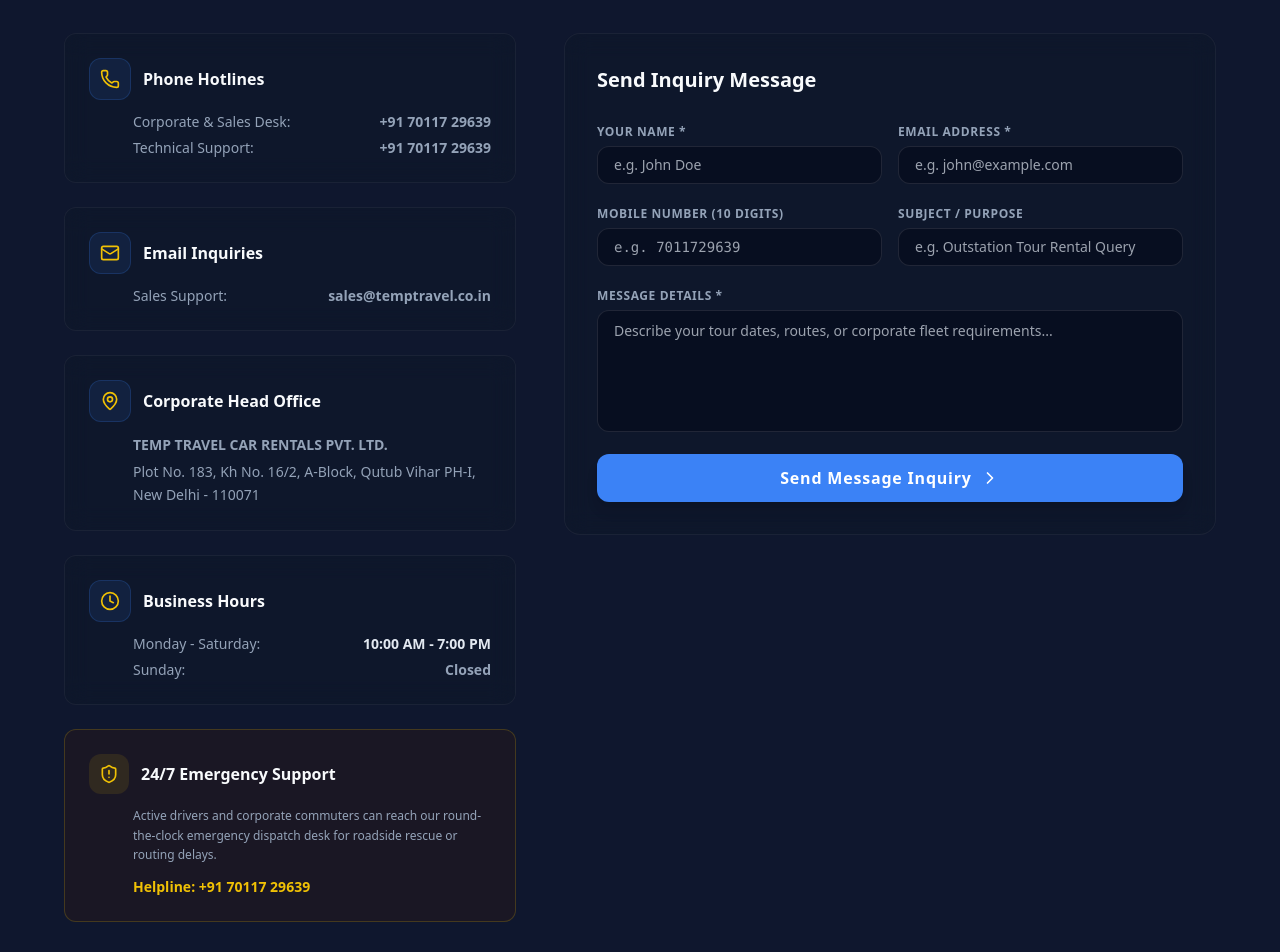
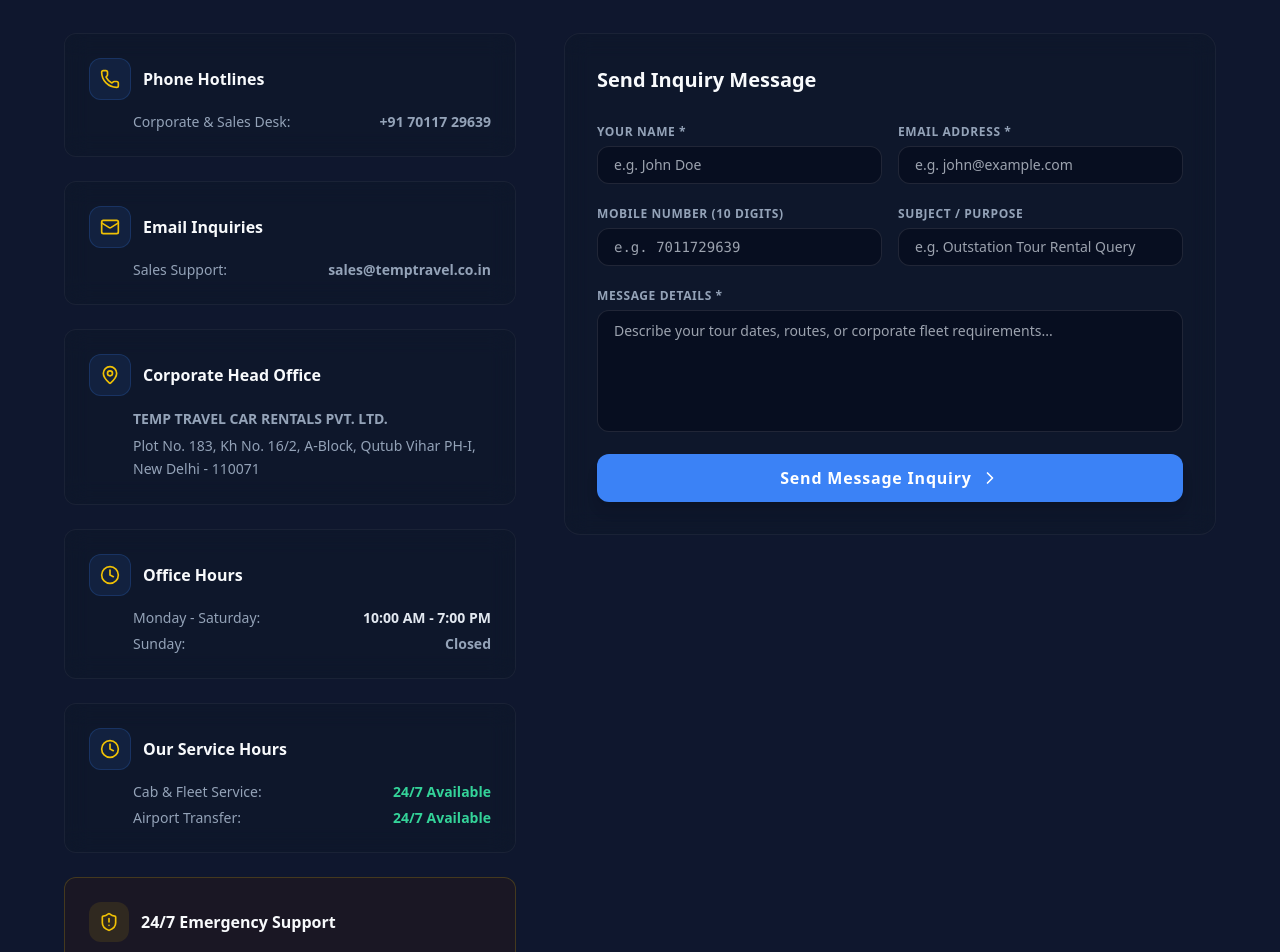
Before and after one commit to Navneetk334/temp-travel-demo, a Next.js app: page /contact in a window 1280 px wide. Shown: the part 480-1432 px from the top of the page. Built offline with nearby package versions, Linux system fonts and the light colour scheme.

Commit message:
Update contact page text, hours, and hotlines

```diff
--- a/app/(public)/contact/page.tsx
+++ b/app/(public)/contact/page.tsx
@@ -93,10 +93,6 @@ export default function ContactPage() {
                     <span className="text-slate-400">Corporate & Sales Desk:</span>
                     <a href="tel:+917011729639" className="font-bold hover:text-accent transition-colors">+91 70117 29639</a>
                   </div>
-                  <div className="flex justify-between items-center">
-                    <span className="text-slate-400">Technical Support:</span>
-                    <a href="tel:+917011729639" className="font-bold hover:text-accent transition-colors">+91 70117 29639</a>
-                  </div>
                 </div>
               </div>
 
@@ -132,13 +128,13 @@ export default function ContactPage() {
                 </div>
               </div>
 
-              {/* Business Hours Card */}
+              {/* Office Hours Card */}
               <div className="glassmorphism p-6 rounded-xl border border-border space-y-3">
                 <div className="flex items-center gap-3">
                   <div className="bg-primary/10 border border-primary/20 p-2.5 rounded-lg text-accent">
                     <Clock className="w-5 h-5" />
                   </div>
-                  <h3 className="font-bold text-slate-50 text-base">Business Hours</h3>
+                  <h3 className="font-bold text-slate-50 text-base">Office Hours</h3>
                 </div>
                 <div className="space-y-1.5 pl-11 text-sm text-slate-400">
                   <div className="flex justify-between">
@@ -148,6 +144,26 @@ export default function ContactPage() {
                   <div className="flex justify-between">
                     <span className="text-slate-400">Sunday:</span>
                     <span className="font-semibold text-slate-400">Closed</span>
+                  </div>
+                </div>
+              </div>
+
+              {/* Service Hours Card */}
+              <div className="glassmorphism p-6 rounded-xl border border-border space-y-3">
+                <div className="flex items-center gap-3">
+                  <div className="bg-primary/10 border border-primary/20 p-2.5 rounded-lg text-accent">
+                    <Clock className="w-5 h-5" />
+                  </div>
+                  <h3 className="font-bold text-slate-50 text-base">Our Service Hours</h3>
+                </div>
+                <div className="space-y-1.5 pl-11 text-sm text-slate-400">
+                  <div className="flex justify-between">
+                    <span className="text-slate-400">Cab & Fleet Service:</span>
+                    <span className="font-semibold text-emerald-400">24/7 Available</span>
+                  </div>
+                  <div className="flex justify-between">
+                    <span className="text-slate-400">Airport Transfer:</span>
+                    <span className="font-semibold text-emerald-400">24/7 Available</span>
                   </div>
                 </div>
               </div>
```
